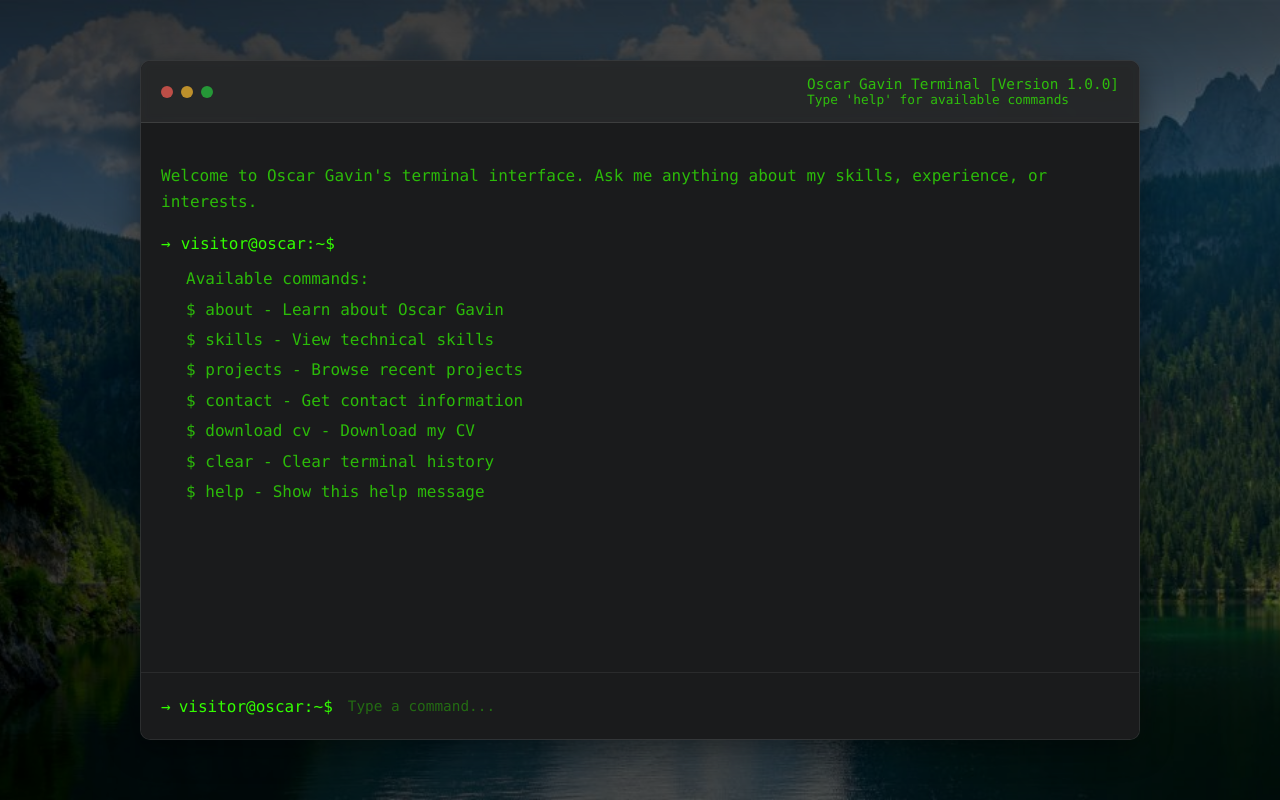
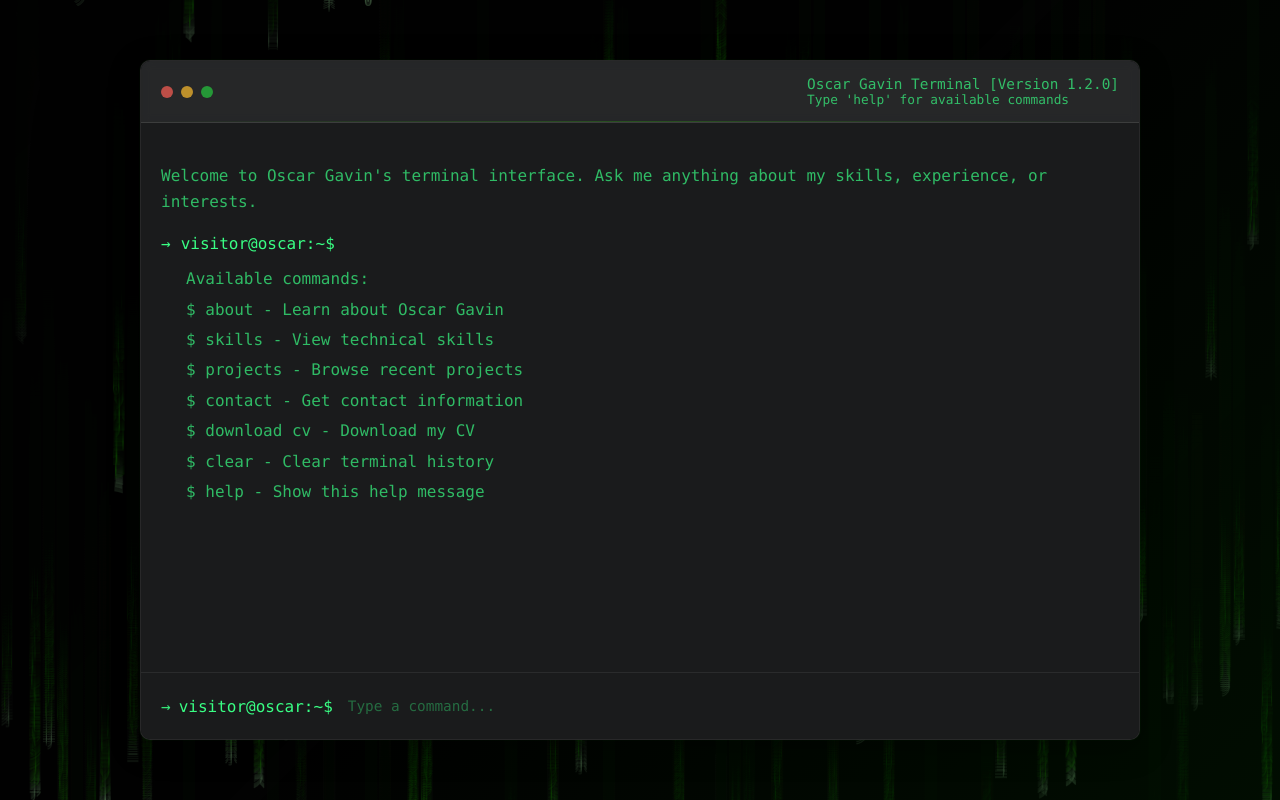
Before and after one commit to oscargavin/rag_portfolio, a Next.js app: page / in a window 1280 px wide. Built offline with nearby package versions, Linux system fonts and the light colour scheme.

Commit message:
design updates

```diff
--- /dev/null
+++ b/app/components/MatrixBackground.tsx
@@ -0,0 +1,150 @@
+import React, { useEffect, useRef } from 'react';
+
+const MatrixBackground = () => {
+    const canvasRef = useRef<HTMLCanvasElement>(null);
+    const mousePos = useRef({ x: 0, y: 0 });
+
+    useEffect(() => {
+        const canvas = canvasRef.current;
+        if (!canvas) return;
+
+        const ctx = canvas.getContext('2d');
+        if (!ctx) return;
+
+        // Set canvas to full screen
+        const resizeCanvas = () => {
+            canvas.width = window.innerWidth;
+            canvas.height = window.innerHeight;
+        };
+
+        resizeCanvas();
+        window.addEventListener('resize', resizeCanvas);
+
+        // Mouse move handler
+        const handleMouseMove = (e: MouseEvent) => {
+            mousePos.current = { x: e.clientX, y: e.clientY };
+        };
+        window.addEventListener('mousemove', handleMouseMove);
+
+        // Enhanced configuration
+        const fontSize = 14;
+        const columns = canvas.width / fontSize;
+        const characters = '01アイウエオカキクケコサシスセソタチツテトナニヌネノハヒフヘホマミムメモヤユヨラリルレロワヲン';
+        const drops: Array<{
+            x: number;
+            y: number;
+            speed: number;
+            opacity: number;
+            chars: string[];
+            targetX: number;
+        }> = [];
+
+        // Initialize drops
+        for (let i = 0; i < columns; i++) {
+            drops.push({
+                x: i * fontSize,
+                y: Math.random() * canvas.height,
+                speed: 1 + Math.random(),
+                opacity: 0.05 + Math.random() * 0.15, // Reduced max opacity
+                chars: Array(Math.floor(5 + Math.random() * 15))
+                    .fill('')
+                    .map(() => characters[Math.floor(Math.random() * characters.length)]),
+                targetX: i * fontSize
+            });
+        }
+
+        const draw = () => {
+            if (!ctx) return;
+
+            // Slightly darker fade for better contrast
+            ctx.fillStyle = 'rgba(0, 0, 0, 0.085)';
+            ctx.fillRect(0, 0, canvas.width, canvas.height);
+
+            // Draw each stream
+            drops.forEach((drop, i) => {
+                // Mouse interaction - streams try to avoid mouse
+                const dx = mousePos.current.x - drop.x;
+                const dy = mousePos.current.y - drop.y;
+                const distance = Math.sqrt(dx * dx + dy * dy);
+
+                if (distance < 100) {
+                    // Push streams away from mouse
+                    const angle = Math.atan2(dy, dx);
+                    drop.targetX = drop.x - Math.cos(angle) * 20;
+                } else {
+                    // Slowly return to original position
+                    drop.targetX = i * fontSize;
+                }
+
+                // Smooth x position movement
+                drop.x += (drop.targetX - drop.x) * 0.05;
+
+                // Draw characters
+                drop.chars.forEach((char, j) => {
+                    const y = drop.y - (j * fontSize);
+                    if (y < 0) return;
+
+                    const opacity = drop.opacity * (1 - j / drop.chars.length);
+
+                    // Minimal glow effect
+                    ctx.shadowBlur = 0;
+
+                    // First character slightly brighter but not too much
+                    if (j === 0) {
+                        ctx.fillStyle = `rgba(180, 255, 180, ${opacity * 1.2})`;
+                    } else {
+                        ctx.fillStyle = `rgba(51, 255, 0, ${opacity * 0.7})`; // Reduced opacity
+                    }
+
+                    ctx.font = `${fontSize}px monospace`;
+                    ctx.fillText(char, drop.x, y);
+                });
+
+                // Update position with variable speed
+                drop.y += drop.speed * (1 + Math.sin(Date.now() * 0.001 + i) * 0.2);
+
+                // Reset when off screen
+                if (drop.y - (drop.chars.length * fontSize) > canvas.height) {
+                    drop.y = 0;
+                    drop.speed = 1 + Math.random();
+                    drop.opacity = 0.1 + Math.random() * 0.2;
+                    drop.chars = Array(Math.floor(5 + Math.random() * 15))
+                        .fill('')
+                        .map(() => characters[Math.floor(Math.random() * characters.length)]);
+                }
+
+                // Randomly change characters with wave pattern
+                if (Math.random() < 0.02 + Math.sin(Date.now() * 0.001 + i) * 0.01) {
+                    const idx = Math.floor(Math.random() * drop.chars.length);
+                    drop.chars[idx] = characters[Math.floor(Math.random() * characters.length)];
+                }
+            });
+        };
+
+        // Run animation
+        const intervalId = setInterval(draw, 33);
+
+        // Cleanup
+        return () => {
+            clearInterval(intervalId);
+            window.removeEventListener('resize', resizeCanvas);
+            window.removeEventListener('mousemove', handleMouseMove);
+        };
+    }, []);
+
+    return (
+        <canvas
+            ref={canvasRef}
+            style={{
+                position: 'fixed',
+                top: 0,
+                left: 0,
+                width: '100%',
+                height: '100%',
+                zIndex: -1,
+            }}
+        />
+    );
+};
+
+export default MatrixBackground;
--- a/app/global.css
+++ b/app/global.css
@@ -1,9 +1,10 @@
 /* Modern Terminal Theme */
 :root {
     --terminal-bg: #1a1b1c;
-    --terminal-text: #33ff00;
-    --terminal-text-dim: rgba(51, 255, 0, 0.7);
-    --terminal-prompt: #33ff00;
+    /* Update the green to be easier on eyes */
+    --terminal-text: #39ff84;
+    --terminal-text-dim: rgba(57, 255, 132, 0.7);
+    --terminal-prompt: #39ff84;
     --terminal-border: #2a2b2c;
     --terminal-selection: rgba(51, 255, 0, 0.2);
     --terminal-header: #2a2b2c;
@@ -20,7 +21,6 @@
 body {
     margin: 0;
     padding: 0;
-    background-image: url('./assets/bg.jpg');
     background-size: cover;
     background-position: center;
     background-attachment: fixed;
@@ -39,9 +39,10 @@ body::before {
     left: 0;
     right: 0;
     bottom: 0;
-    background: linear-gradient(45deg,
-            rgba(0, 0, 0, 0.7),
-            rgba(0, 0, 0, 0.5));
+    background: linear-gradient(135deg,
+            rgba(0, 0, 0, 0.7) 0%,
+            rgba(0, 0, 0, 0.5) 50%,
+            rgba(0, 20, 0, 0.6) 100%);
     z-index: 0;
 }
 
@@ -52,12 +53,16 @@ body::before {
     max-width: 1000px;
     height: 85vh;
     margin: 20px auto;
-    background: rgba(26, 27, 28, 0.8);
-    backdrop-filter: blur(10px);
+    background: rgba(26, 27, 28, 0.85);
+    backdrop-filter: blur(12px);
+    -webkit-backdrop-filter: blur(12px);
+    /* Update border to be more subtle */
+    border: 1px solid rgba(255, 255, 255, 0.08);
+    /* Add subtle glow */
+    box-shadow: 0 8px 32px rgba(0, 0, 0, 0.3),
+        0 0 2px rgba(51, 255, 0, 0.1);
     -webkit-backdrop-filter: blur(10px);
     border-radius: 10px;
-    border: 1px solid rgba(255, 255, 255, 0.1);
-    box-shadow: 0 8px 32px rgba(0, 0, 0, 0.4);
     overflow: hidden;
     display: flex;
     flex-direction: column;
@@ -75,6 +80,11 @@ body::before {
     justify-content: space-between;
     align-items: center;
     position: relative;
+    transition: background-color 0.3s ease;
+}
+
+.terminal-header:hover {
+    background: rgba(42, 43, 44, 0.9);
 }
 
 .terminal-form {
@@ -97,6 +107,19 @@ body::before {
 .terminal-header p {
     font-size: 0.8rem;
     opacity: 0.7;
+}
+
+.terminal-header::after {
+    content: '';
+    position: absolute;
+    bottom: 0;
+    left: 0;
+    right: 0;
+    height: 1px;
+    background: linear-gradient(to right,
+            rgba(51, 255, 0, 0),
+            rgba(51, 255, 0, 0.2),
+            rgba(51, 255, 0, 0));
 }
 
 /* Messages section with improved scrolling */
@@ -123,6 +146,24 @@ body::before {
 .terminal-messages::-webkit-scrollbar-thumb {
     background: var(--terminal-text-dim);
     border-radius: 10px;
+}
+
+/* Add a subtle pulse to the cursor */
+.terminal-input::after {
+    content: '█';
+    animation: pulse 1.2s infinite;
+    opacity: 0.7;
+}
+
+/* Add subtle hover states to commands */
+.help-content p {
+    transition: transform 0.2s ease, color 0.2s ease;
+}
+
+.help-content p:hover {
+    transform: translateX(5px);
+    color: #39ff84;
+    /* Brighter green on hover */
 }
 
 /* Welcome screen with improved layout */
@@ -179,9 +220,23 @@ body::before {
     gap: 8px;
 }
 
+/* Add to your CSS */
 .prompt::before {
     content: "→";
     color: var(--terminal-text);
+    animation: pulse 2s infinite;
+}
+
+@keyframes pulse {
+
+    0%,
+    100% {
+        opacity: 1;
+    }
+
+    50% {
+        opacity: 0.5;
+    }
 }
 
 .command {
@@ -189,10 +244,10 @@ body::before {
 }
 
 .response {
-    padding: 8px 25px;
-    color: var(--terminal-text-dim);
-    line-height: 1.6;
-    white-space: pre-wrap;
+    /* Add subtle indent for better readability */
+    border-left: 2px solid rgba(51, 255, 0, 0.1);
+    margin-left: 10px;
+    padding-left: 15px;
 }
 
 /* Modern loading cursor */
@@ -483,48 +538,61 @@ body::before {
     .terminal-main {
         width: 100%;
         height: 100vh;
-        height: 100dvh; /* Use dynamic viewport height */
+        height: 100dvh;
+        /* Use dynamic viewport height */
         margin: 0;
         border-radius: 0;
         display: flex;
         flex-direction: column;
-        position: fixed; /* Change to fixed */
+        position: fixed;
+        /* Change to fixed */
         top: 0;
         left: 0;
         right: 0;
         bottom: 0;
-        overflow-x: hidden; /* Prevent horizontal scroll */
+        overflow-x: hidden;
+        /* Prevent horizontal scroll */
     }
 
     .terminal-header {
-        flex-shrink: 0; /* Prevent header from shrinking */
+        flex-shrink: 0;
+        /* Prevent header from shrinking */
     }
 
     .terminal-messages {
         flex: 1;
         overflow-y: auto;
         padding: 15px;
-        position: relative; /* Change from absolute to relative */
-        height: auto; /* Remove fixed height */
+        position: relative;
+        /* Change from absolute to relative */
+        height: auto;
+        /* Remove fixed height */
     }
 
     .terminal-form {
-        flex-shrink: 0; /* Prevent form from shrinking */
-        position: relative; /* Change from fixed to relative */
+        flex-shrink: 0;
+        /* Prevent form from shrinking */
+        position: relative;
+        /* Change from fixed to relative */
         padding: 15px;
         background: rgba(42, 43, 44, 0.95);
         z-index: 10;
         width: 100%;
-        overflow: hidden; /* Prevent form overflow */
+        overflow: hidden;
+        /* Prevent form overflow */
     }
 
     .terminal-input {
-        width: 0; /* Force input to properly size on iOS */
+        width: 0;
+        /* Force input to properly size on iOS */
         min-width: 0;
         flex: 1;
-        overflow-x: hidden; /* Hide horizontal overflow */
-        white-space: pre-wrap; /* Allow text to wrap */
-        word-break: break-all; /* Break long words if necessary */
+        overflow-x: hidden;
+        /* Hide horizontal overflow */
+        white-space: pre-wrap;
+        /* Allow text to wrap */
+        word-break: break-all;
+        /* Break long words if necessary */
     }
 
     /* Add padding for devices with home indicator */
@@ -545,34 +613,44 @@ body::before {
 
     .user-input {
         display: flex;
-        flex-wrap: nowrap; /* Prevent prompt from wrapping */
-        align-items: flex-start; /* Align items to top */
+        flex-wrap: nowrap;
+        /* Prevent prompt from wrapping */
+        align-items: flex-start;
+        /* Align items to top */
         gap: 8px;
         width: 100%;
     }
 
     .prompt {
-        flex-shrink: 0; /* Prevent prompt from shrinking */
-        white-space: nowrap; /* Keep prompt on one line */
+        flex-shrink: 0;
+        /* Prevent prompt from shrinking */
+        white-space: nowrap;
+        /* Keep prompt on one line */
     }
 
     .command {
-        word-break: break-word; /* Better word breaking for commands */
-        white-space: pre-wrap; /* Preserve whitespace but allow wrapping */
-        flex: 1; /* Take remaining space */
-        min-width: 0; /* Allow text to wrap instead of overflow */
+        word-break: break-word;
+        /* Better word breaking for commands */
+        white-space: pre-wrap;
+        /* Preserve whitespace but allow wrapping */
+        flex: 1;
+        /* Take remaining space */
+        min-width: 0;
+        /* Allow text to wrap instead of overflow */
     }
 }
 
 /* Improve mobile input handling */
 @media screen and (max-width: 599px) {
     .terminal-input {
-        font-size: 16px; /* Prevent iOS zoom on focus */
+        font-size: 16px;
+        /* Prevent iOS zoom on focus */
     }
 
     /* Add padding when virtual keyboard is visible */
     .terminal-messages.keyboard-visible {
-        padding-bottom: 270px; /* Approximate height of virtual keyboard */
+        padding-bottom: 270px;
+        /* Approximate height of virtual keyboard */
     }
 }
 
--- a/app/page.tsx
+++ b/app/page.tsx
@@ -2,6 +2,7 @@
 
 import { useChat } from "ai/react";
 import { useEffect, useRef, useState } from "react";
+import MatrixBackground from "./components/MatrixBackground";
 
 const parseMarkdown = (text: string) => {
   return (
@@ -172,6 +173,8 @@ const Home = () => {
   };
 
   return (
+    <>
+      <MatrixBackground />
       <main className="terminal-main" role="main">
         {/* Terminal Controls - Add aria-label */}
         <div className="terminal-header" role="banner">
@@ -194,15 +197,14 @@ const Home = () => {
             ></span>
           </div>
           <div className="terminal-title-section">
-          <h1>Oscar Gavin Terminal [Version 1.0.0]</h1>
+            <h1>Oscar Gavin Terminal [Version 1.2.0]</h1>
             <p>Type 'help' for available commands</p>
           </div>
         </div>
 
         {/* Messages Container - Add appropriate ARIA labels */}
         <section
-        className={`terminal-messages ${noMessages ? "" : "populated"} ${
-          isKeyboardVisible ? "keyboard-visible" : ""
+          className={`terminal-messages ${noMessages ? "" : "populated"} ${isKeyboardVisible ? "keyboard-visible" : ""
             }`}
           role="log"
           aria-live="polite"
@@ -284,6 +286,8 @@ const Home = () => {
           />
         </form>
       </main>
+    </>
+
   );
 };
 
```
Lines whose indentation alone changed are shown as unchanged.
